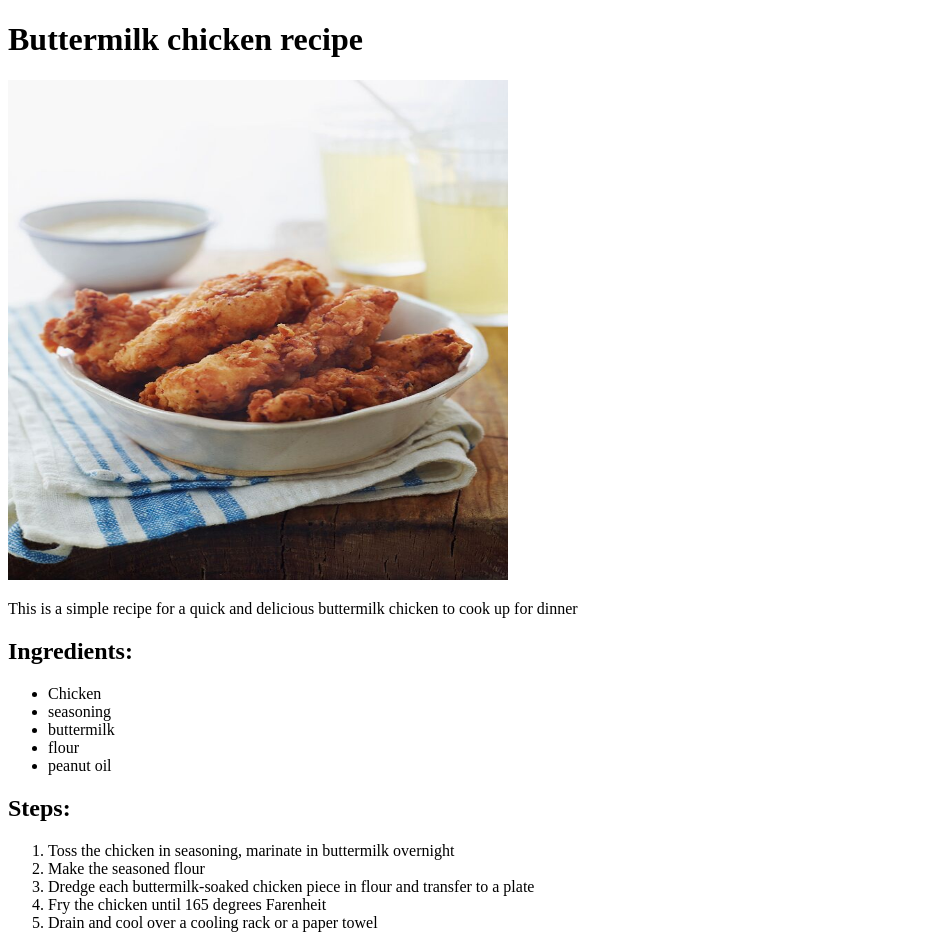
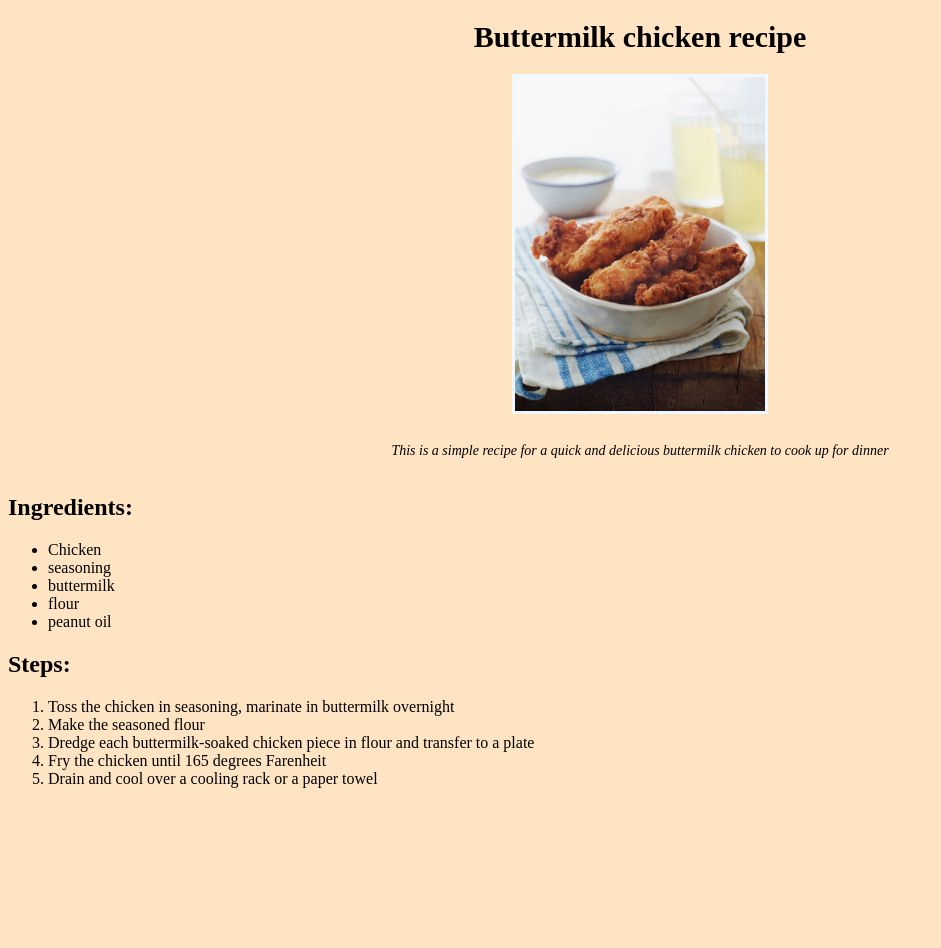
Before and after one commit to filip0804/odin-recipes, a plain HTML site: page recipes/buttermilk.html in a window 1280 px wide. Shown: the whole page, without its empty margins (0-941 px from the left). After the commit the page ends 804 px from the top, so only its background shows below. Drawn offline with Linux system fonts and the light colour scheme.

Commit message:
added css

```diff
--- a/recipes/buttermilk.html
+++ b/recipes/buttermilk.html
@@ -5,6 +5,7 @@
     <meta charset="UTF-8">
     <meta name="viewport" content="width=device-width, initial-scale=1.0">
     <title>Buttermilk recipe</title>
+    <link rel="stylesheet" href="./style.css">
 </head>
 
 <body>
--- /dev/null
+++ b/recipes/style.css
@@ -0,0 +1,28 @@
+* {
+    background-color: bisque;
+    font-family: 'Times New Roman', Times, serif;
+    color: black;
+}
+
+h1 {
+    font-size: 30px;
+    text-align: center;
+}
+
+img {
+    display: block;
+    margin-left: auto;
+    margin-right: auto;
+    width: 250px;
+    height: auto;
+    border: 3px solid #f0f8ff;
+    align-self: center;
+}
+
+p {
+    font-style: italic;
+    font-size: 14px;
+    text-align: center;
+    padding-top: 15px;
+    padding-bottom: 15px;
+}
```
Also changed, not shown: recipes/corn_on_cob.html (+1 -0 lines), recipes/lasagna.html (+1 -0 lines).
